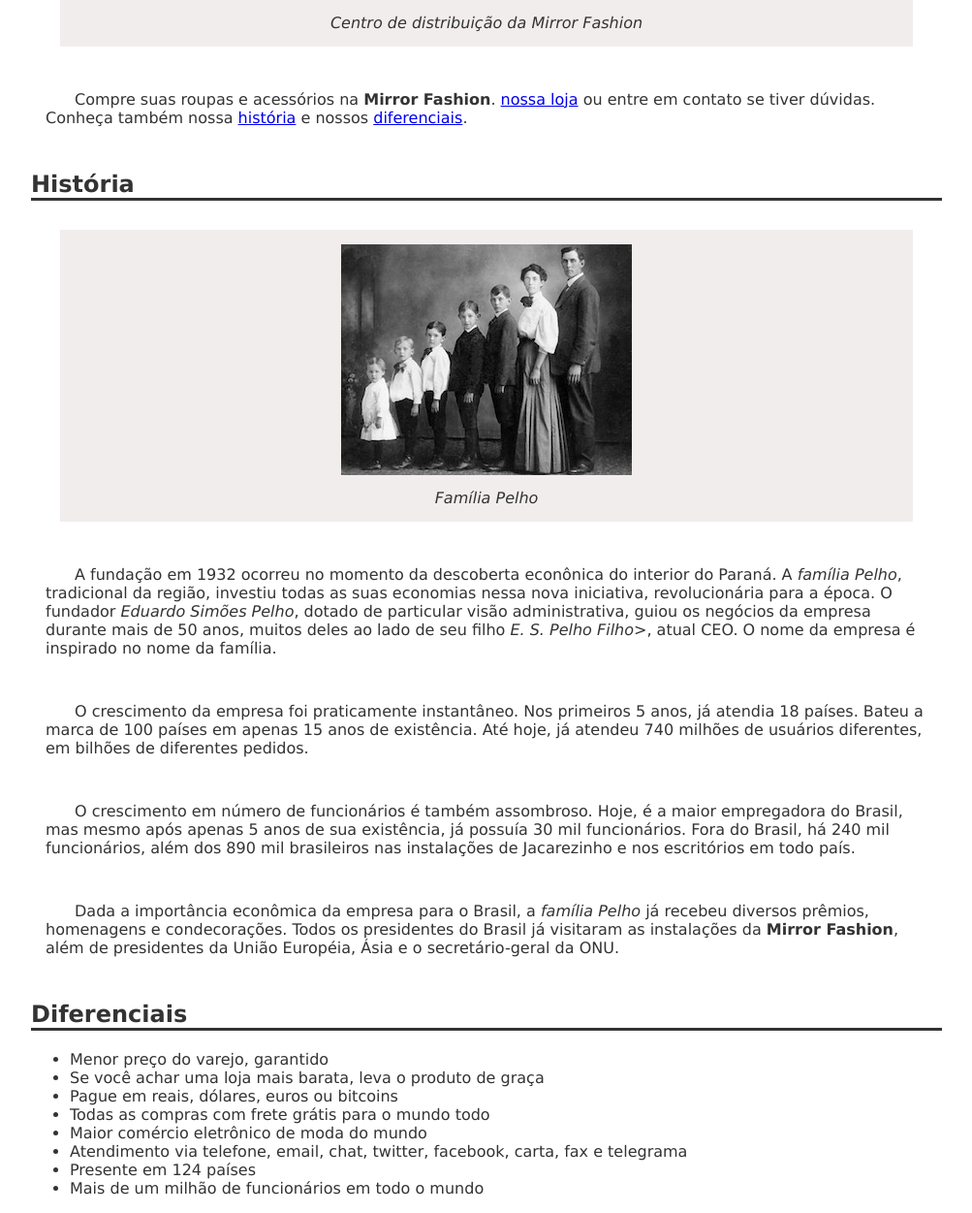
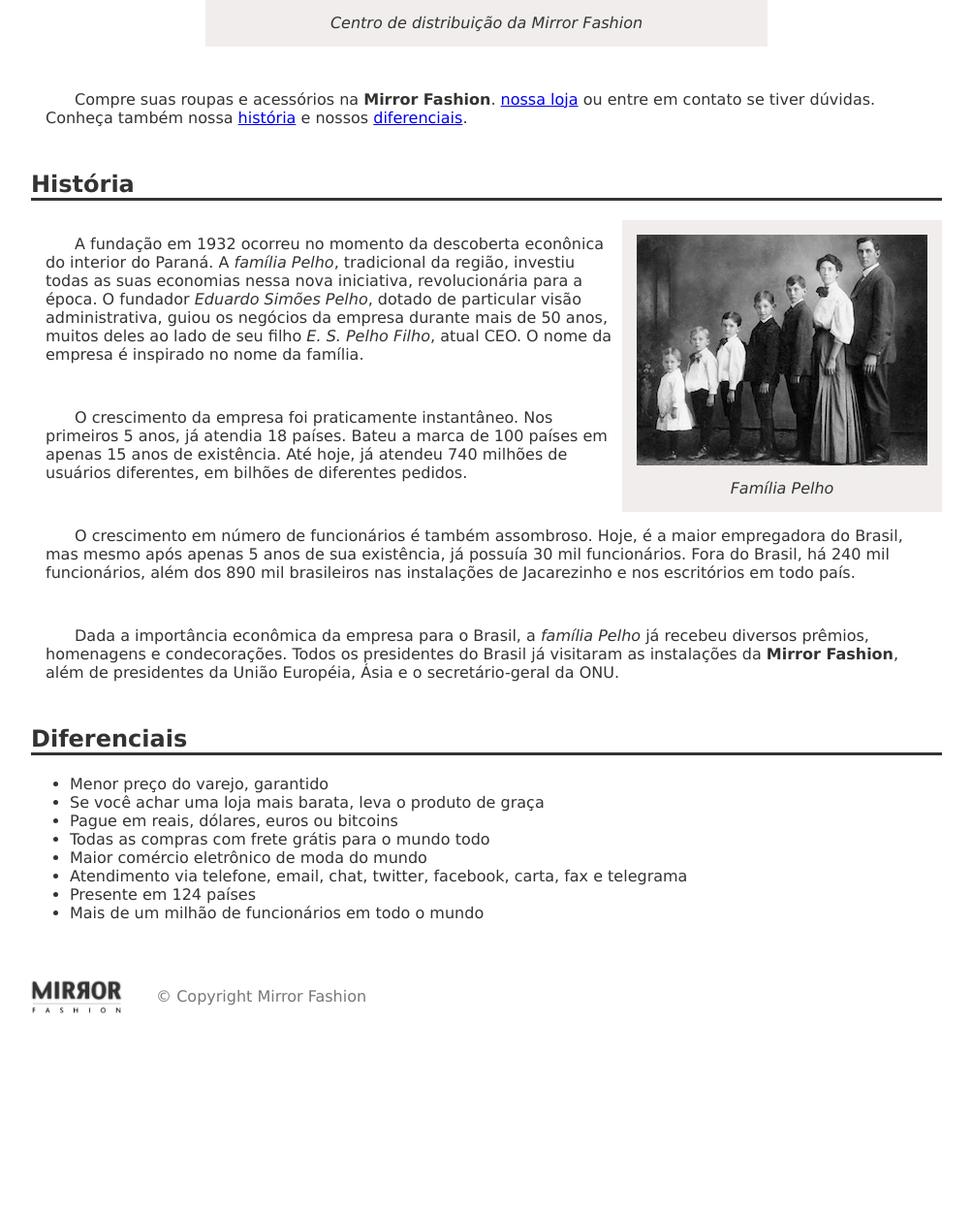
Before and after one commit to JoeDav/ProjetoFront, a plain HTML site: page mirrorfashion/sobre.html in a window 1280 px wide. Shown: the part 761-2012 px from the top of the page at 97% size, without its empty margins (138-1141 px from the left). After the commit the page ends 1867 px from the top, so only its background shows below. Drawn offline with Linux system fonts and the light colour scheme.

Commit message:
Termino Cap02
Termino do capitulo 2(uso do float e estilização por ID no css)

```diff
--- a/mirrorfashion/css/sobre.css
+++ b/mirrorfashion/css/sobre.css
@@ -31,3 +31,23 @@ figcaption {
     font-style: italic;
     padding-top: 10px;
 }
+#centro-distribuicao {
+    margin-left: auto;
+    margin-right: auto;
+    width: 550px;
+}
+#rodape {
+    color: #777;
+    padding: 30px 0;
+    margin: 30px 0;
+}
+#rodape img {
+    margin-right: 30px;
+    vertical-align: middle;
+    width: 94px;
+}
+
+#familia-pelho {
+    float: right;
+    margin: 0 0 10px 10px;
+}
--- a/mirrorfashion/sobre.html
+++ b/mirrorfashion/sobre.html
@@ -24,30 +24,31 @@
             Paraná</a>. De lá, saem 48 aviões que
         distribuem nossos produtos às casas do mundo todo. Nosso centro de distribuição:
     </p>
-    <figure>
+    <figure id="centro-distribuicao">
         <img src="img/centro-distribuicao.png" alt="Imagem do Centro de Distrbuição" title="Centro de Distribuição">
         <figcaption>Centro de distribuição da Mirror Fashion</figcaption>
     </figure>
 
     <p>
-        Compre suas roupas e acessórios na <strong>Mirror Fashion</strong>. <a href="index.html"> nossa loja</a> ou entre em contato
-        se tiver dúvidas. Conheça também nossa <a href="#historia">história</a> e nossos <a href="#diferenciais">diferenciais</a>.
+        Compre suas roupas e acessórios na <strong>Mirror Fashion</strong>. <a href="index.html"> nossa loja</a> ou
+        entre em contato
+        se tiver dúvidas. Conheça também nossa <a href="#historia">história</a> e nossos <a
+            href="#diferenciais">diferenciais</a>.
     </p>
 
 
 
     <h2 id="historia">História</h2>
-    <figure>
+    <figure id="familia-pelho">
         <img src="img/familia-pelho.jpg" alt="Imagem da Familia Pelho" title="Familia Pelho">
         <figcaption>Família Pelho</figcaption>
     </figure>
-
     <p>
         A fundação em 1932 ocorreu no momento da descoberta econônica do interior do Paraná. A
         <em>família Pelho</em>, tradicional da região, investiu todas as suas economias nessa nova iniciativa,
         revolucionária para a época. O fundador <em>Eduardo Simões Pelho</em>, dotado de particular visão
         administrativa, guiou os negócios da empresa durante mais de 50 anos, muitos deles ao lado
-        de seu filho <em>E. S. Pelho Filho</em>>, atual CEO. O nome da empresa é inspirado no nome da família.
+        de seu filho <em>E. S. Pelho Filho</em>, atual CEO. O nome da empresa é inspirado no nome da família.
     </p>
 
     <p>
@@ -81,6 +82,13 @@
         <li>Mais de um milhão de funcionários em todo o mundo</li>
     </ul>
 
+    <!--Rodapé-->
+    <div id="rodape">
+        <img src="img/logo.png" alt="Imagem do Rodapé" title="Logo Mirror Rodapé">
+
+        &copy; Copyright Mirror Fashion
+    </div>
+
 </body>
 
 </html>
```
